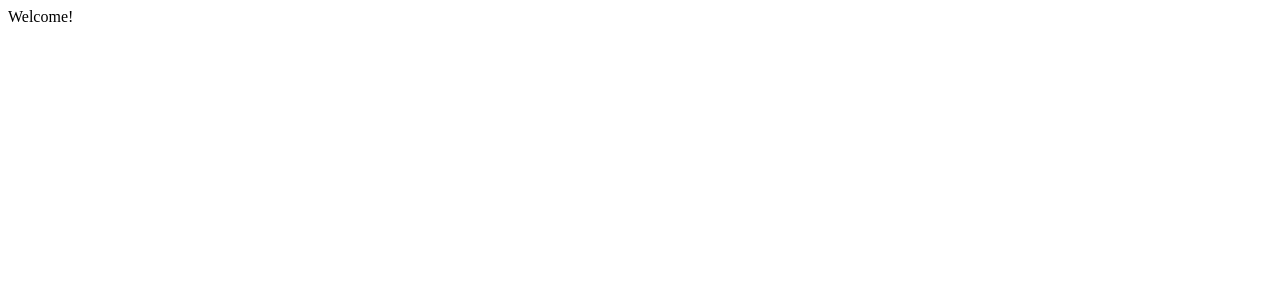
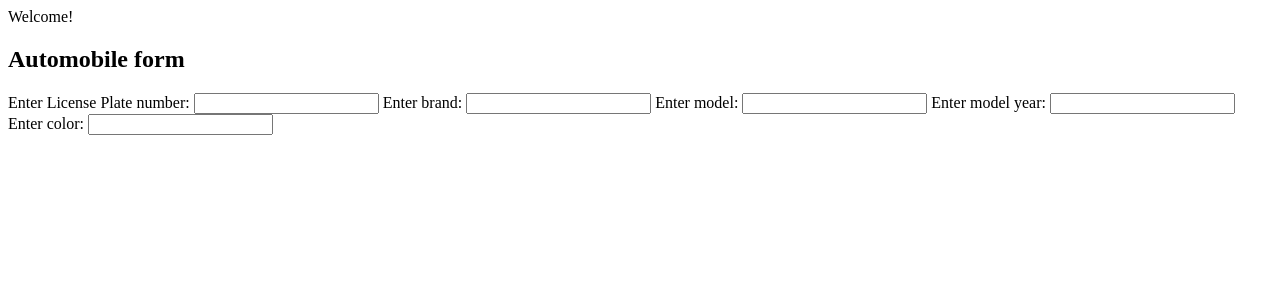
Before and after one commit to bowtiedalien/MidTermSaraDesouki, a PHP site: page / in a window 1280 px wide. Before the commit the part shown is almost empty. Shown: the top 300 px of the page. Run offline with PHP 8.4, Linux system fonts and the light colour scheme.

Commit message:
question 6

```diff
--- a/index.php
+++ b/index.php
@@ -1,3 +1,20 @@
 <?php
 echo "Welcome!";
 ?>
+<html>
+<body>
+<h2>Automobile form</h2>
+    <form action="form1.php" method="POST">
+    <label for="licensePlate">Enter License Plate number: </label>
+    <input type="text" name="licensePlate">
+    <label for="brand">Enter brand: </label>
+    <input type="text" name="brand">
+    <label for="model">Enter model: </label>
+    <input type="text" name="model">
+    <label for="modelYear">Enter model year: </label>
+    <input type="text" name="modelYear">
+    <label for="color">Enter color: </label>
+    <input type="text" name="color">
+    </form>
+</body>
+</html>
```
